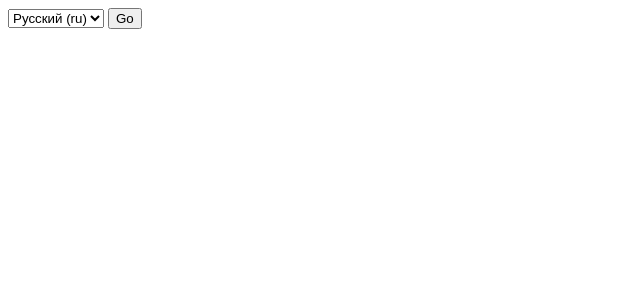
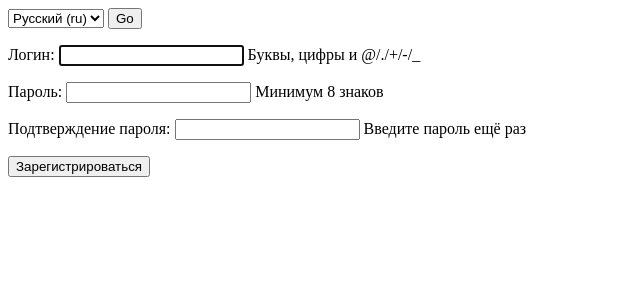
Before and after one commit to progstuff/django_stuff, a Django app: page /registration in a window 1280 px wide. Shown: the top 300 px of the page, without its empty margins (0-640 px from the left). Run offline with Django 3.2, Linux system fonts and the light colour scheme.

Commit message:
добавлена регистрация

```diff
--- a/12_DjangoCaching/djcaching/shop/forms.py
+++ b/12_DjangoCaching/djcaching/shop/forms.py
@@ -1,6 +1,34 @@
 from django import forms
+from django.utils.translation import gettext_lazy as _
+from django.contrib.auth.forms import UserCreationForm
+from django.contrib.auth.models import User
 
 
 class AuthForm(forms.Form):
     username = forms.CharField(label='Логин')
     password = forms.CharField(label='Пароль', widget=forms.PasswordInput)
+
+
+class UserRegisterForm(UserCreationForm):
+    password1 = forms.CharField(
+        label=_("Пароль"),
+        strip=False,
+        widget=forms.PasswordInput,
+        help_text=_("Минимум 8 знаков"),
+    )
+    password2 = forms.CharField(
+        label=_("Подтверждение пароля"),
+        widget=forms.PasswordInput,
+        strip=False,
+        help_text=_("Введите пароль ещё раз"),
+    )
+
+    class Meta:
+        model = User
+        fields = ('username', 'password1', 'password2', )
+        labels = {
+            'username': _('Логин'),
+        }
+        help_texts = {
+            'username': _('Буквы, цифры и @/./+/-/_'),
+        }
--- a/12_DjangoCaching/djcaching/shop/templates/shop/page_registration.html
+++ b/12_DjangoCaching/djcaching/shop/templates/shop/page_registration.html
@@ -6,5 +6,13 @@
 </head>
 <body>
     {% include 'shop/element_language.html' %}
+
+    <form method="post">
+        {% csrf_token %}
+        {{ form.as_p }}
+        <button type="submit"> Зарегистрироваться </button>
+        {{errors}}
+    </form>
+
 </body>
 </html>
--- a/12_DjangoCaching/djcaching/shop/views.py
+++ b/12_DjangoCaching/djcaching/shop/views.py
@@ -1,7 +1,7 @@
 from django.shortcuts import render
 from django.views.generic import TemplateView
 from django.http import HttpResponseRedirect
-from .forms import AuthForm
+from .forms import AuthForm, UserRegisterForm
 from django.contrib.auth import authenticate, login
 #from django.contrib.auth.views import LogoutView
 
@@ -16,6 +16,21 @@ class UserPageView(TemplateView):
 
 class RegistartionView(TemplateView):
     template_name = 'shop/page_registration.html'
+
+    def get(self, request, *args, **kwargs):
+        register_form = UserRegisterForm()
+        return render(request, 'shop/page_registration.html', context={'form': register_form})
+
+    def post(self, request):
+        register_form = UserRegisterForm(request.POST)
+        if register_form.is_valid():
+            register_form.save()
+            return HttpResponseRedirect('shops-list')
+        else:
+            errors = register_form.errors
+            register_form = UserRegisterForm()
+
+            return render(request, 'shop/page_registration.html', context={'form': register_form, 'errors': errors.__str__()})
 
 
 class ShopProductsView(TemplateView):
```
